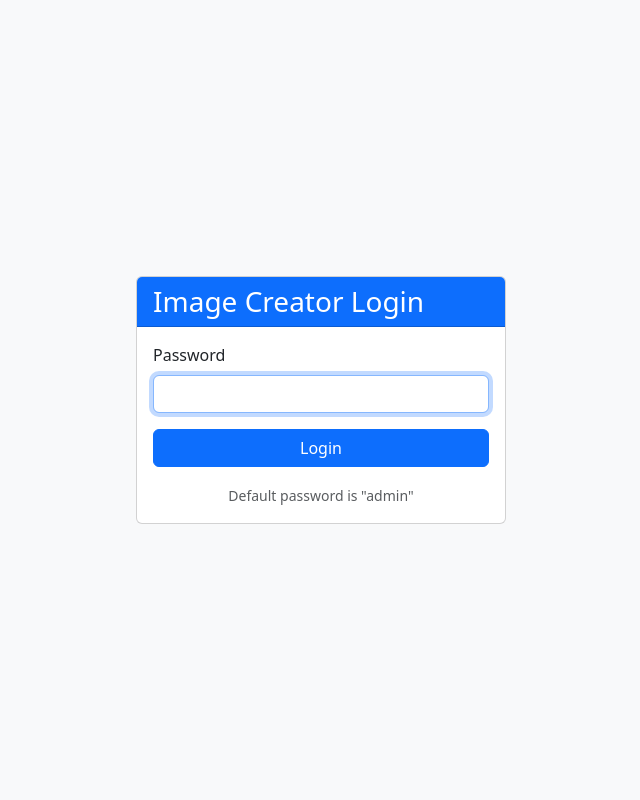
After one commit to ajerni/imagecreator, a PHP site: page /login_censored.php in a window 1280 px wide. The commit adds this page. Shown: the whole page, without its empty margins (319-959 px from the left). Run offline with PHP 8.4, Linux system fonts and the light colour scheme.

Commit message:
ok so far

```diff
--- /dev/null
+++ b/login_censored.php
@@ -0,0 +1,82 @@
+<?php
+session_start();
+
+// Check if already logged in
+if (isset($_SESSION['logged_in']) && $_SESSION['logged_in'] === true) {
+    header("Location: index.php");
+    exit();
+}
+
+// Check if form submitted
+$error = '';
+if ($_SERVER['REQUEST_METHOD'] === 'POST') {
+    // In a real-world scenario, you should store this in a config file
+    $stored_hash = '$2y$10$dddddddPdTU0cEGze'; // use the hash generator to create a new hash
+
+    $password = $_POST['password'] ?? '';
+
+    if (password_verify($password, $stored_hash)) {
+        $_SESSION['logged_in'] = true;
+        header("Location: index.php");
+        exit();
+    } else {
+        $error = "Invalid password";
+    }
+}
+?>
+
+<!DOCTYPE html>
+<html lang="en">
+<head>
+    <meta charset="UTF-8">
+    <meta name="viewport" content="width=device-width, initial-scale=1.0">
+    <title>Image Creator - Login</title>
+    <link href="https://cdn.jsdelivr.net/npm/bootstrap@5.3.0/dist/css/bootstrap.min.css" rel="stylesheet">
+    <style>
+        body {
+            display: flex;
+            align-items: center;
+            justify-content: center;
+            height: 100vh;
+            background-color: #f8f9fa;
+        }
+        .login-form {
+            width: 100%;
+            max-width: 400px;
+            padding: 15px;
+            margin: auto;
+        }
+        .form-control {
+            margin-bottom: 15px;
+        }
+    </style>
+</head>
+<body>
+    <div class="login-form">
+        <div class="card">
+            <div class="card-header bg-primary text-white">
+                <h3 class="mb-0">Image Creator Login</h3>
+            </div>
+            <div class="card-body">
+                <?php if (!empty($error)): ?>
+                    <div class="alert alert-danger"><?= htmlspecialchars($error) ?></div>
+                <?php endif; ?>
+
+                <form method="post">
+                    <div class="mb-3">
+                        <label for="password" class="form-label">Password</label>
+                        <input type="password" class="form-control" id="password" name="password" required autofocus>
+                    </div>
+                    <button type="submit" class="btn btn-primary w-100">Login</button>
+                </form>
+
+                <div class="mt-3 text-center">
+                    <small class="text-muted">Default password is "admin"</small>
+                </div>
+            </div>
+        </div>
+    </div>
+
+    <script src="https://cdn.jsdelivr.net/npm/bootstrap@5.3.0/dist/js/bootstrap.bundle.min.js"></script>
+</body>
+</html>
```
Also changed, not shown: auth.php (added, +13 -0 lines), index.php (renamed from index.html, +21 -48 lines), logout.php (added, +25 -0 lines), utils/generate_hash.php (added, +64 -0 lines), 1 other file.
